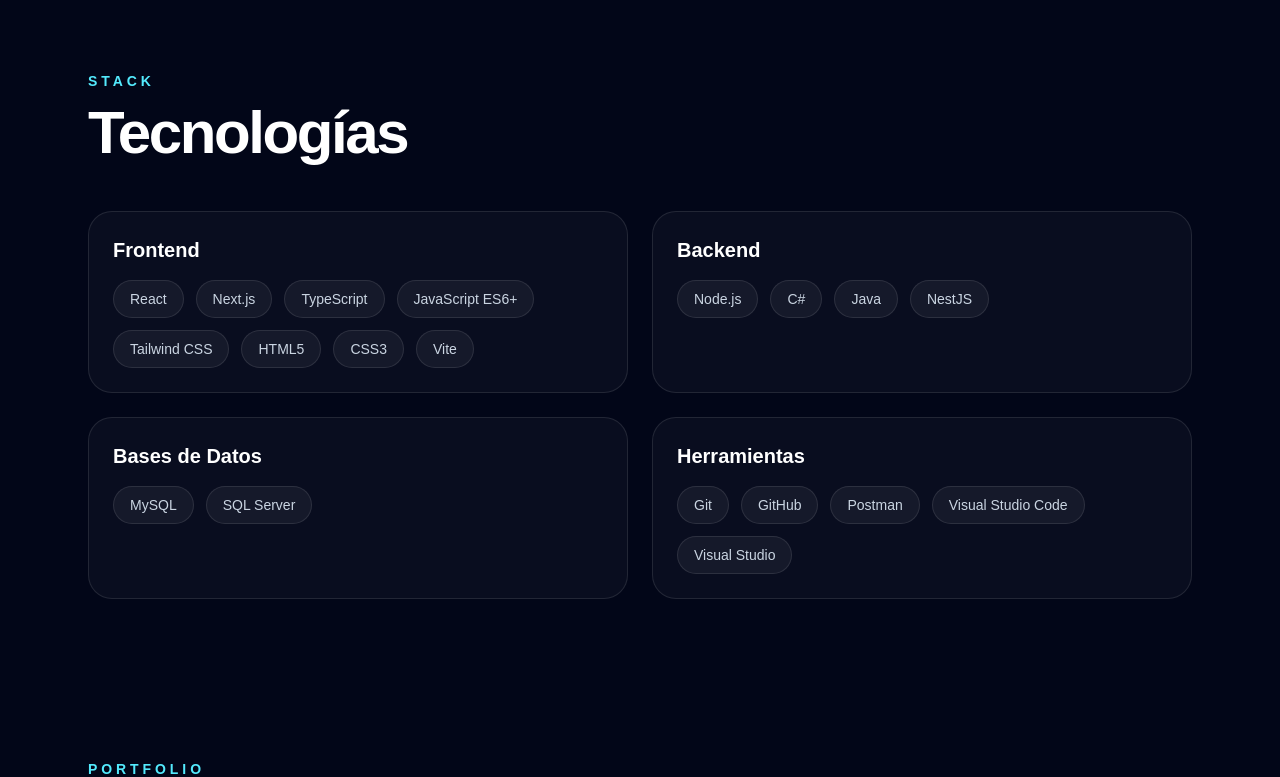
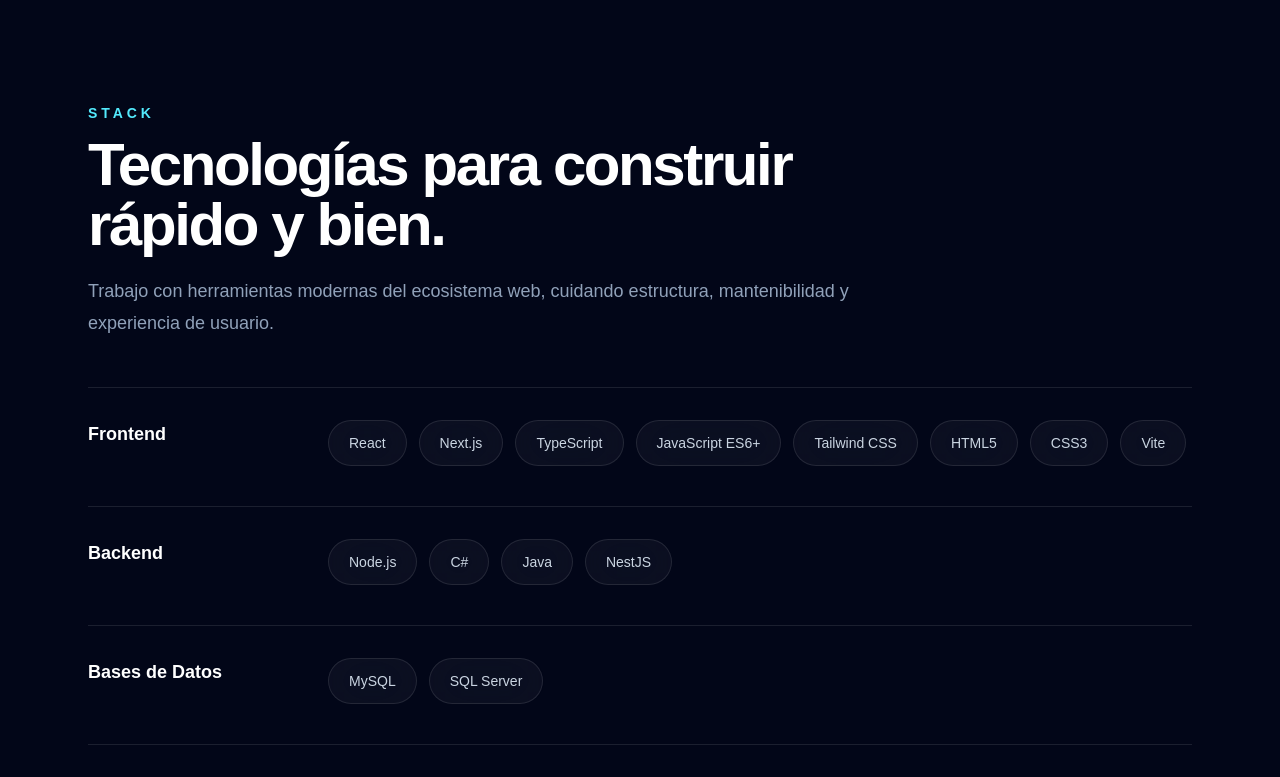
Before and after one commit to VaCris/portfolio, a Next.js app: page / in a window 1280 px wide. Shown: the part 1820-2597 px from the top of the page. Built offline with nearby package versions, Linux system fonts and the light colour scheme.

Commit message:
style: redesign tech stack as grouped bands

```diff
--- a/components/sections/TechStackSection.tsx
+++ b/components/sections/TechStackSection.tsx
@@ -1,27 +1,39 @@
 import { techGroups } from "@/data/portfolio";
-import { Badge } from "@/components/ui/Badge";
 import { SectionTitle } from "@/components/ui/SectionTitle";
 
 export function TechStackSection() {
   return (
-    <section id="tecnologias" className="mx-auto max-w-6xl px-6 py-20">
-      <SectionTitle eyebrow="Stack" title="Tecnologías" />
+    <section id="tecnologias" className="relative py-28">
+      <div className="absolute inset-x-0 top-1/2 -z-10 h-px bg-gradient-to-r from-transparent via-cyan-300/30 to-transparent" />
 
-      <div className="grid gap-6 md:grid-cols-2">
+      <div className="mx-auto max-w-6xl px-6">
+        <SectionTitle
+          eyebrow="Stack"
+          title="Tecnologías para construir rápido y bien."
+          description="Trabajo con herramientas modernas del ecosistema web, cuidando estructura, mantenibilidad y experiencia de usuario."
+        />
+
+        <div className="space-y-10">
           {techGroups.map((group) => (
             <div
               key={group.title}
-            className="rounded-3xl border border-white/10 bg-white/[0.03] p-6"
+              className="grid gap-5 border-t border-white/10 pt-8 md:grid-cols-[220px_1fr] md:items-start"
             >
-            <h3 className="mb-4 text-xl font-bold text-white">{group.title}</h3>
+              <h3 className="text-lg font-bold text-white">{group.title}</h3>
               <div className="flex flex-wrap gap-3">
                 {group.items.map((item) => (
-                <Badge key={item}>{item}</Badge>
+                  <span
+                    key={item}
+                    className="rounded-full border border-white/10 bg-white/[0.04] px-5 py-3 text-sm font-medium text-slate-300 backdrop-blur-xl transition hover:border-cyan-300/30 hover:bg-cyan-300/10 hover:text-white"
+                  >
+                    {item}
+                  </span>
                 ))}
               </div>
             </div>
           ))}
         </div>
+      </div>
     </section>
   );
 }
```
Lines whose indentation alone changed are shown as unchanged.
